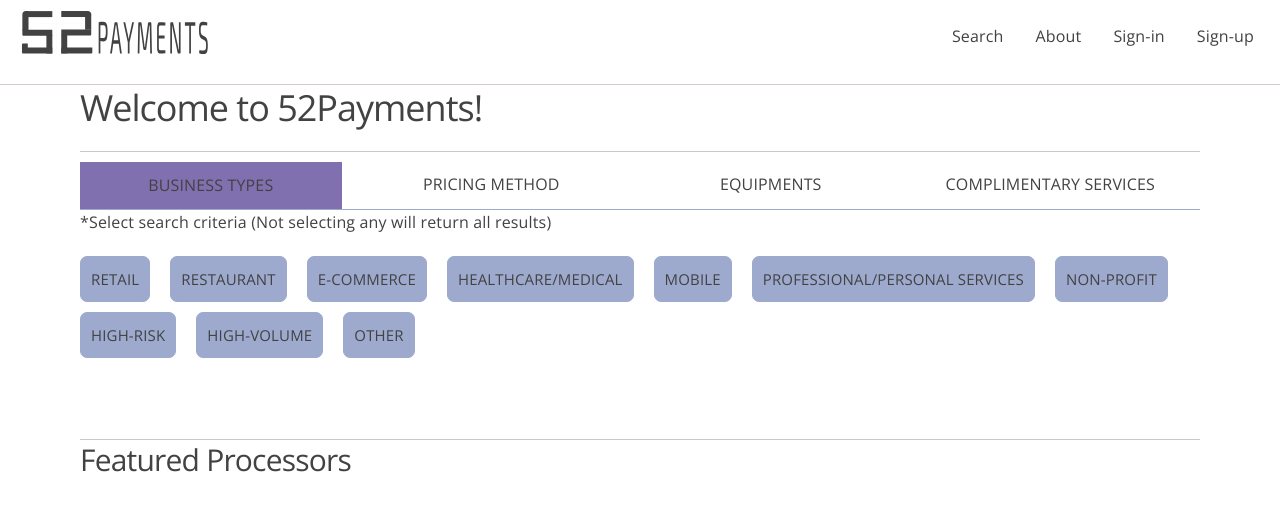
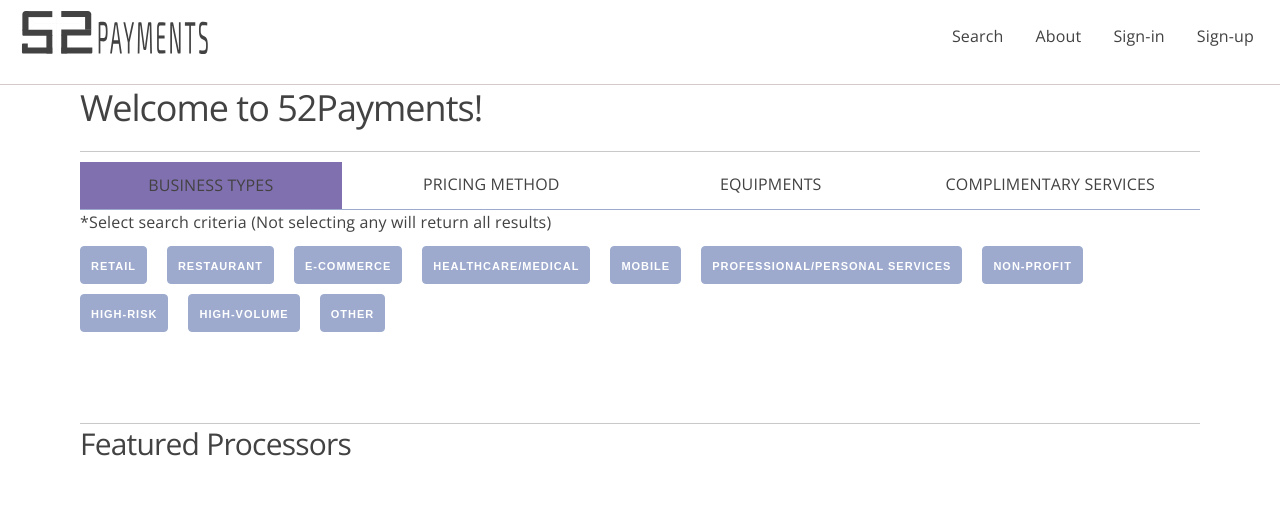
Before and after one commit to bosukh/52payments, a Flask app: page / in a window 1280 px wide. Shown: the top 511 px of the page. Run offline with Flask 2, Linux system fonts and the light colour scheme; data that the repository does not hold is empty; parts of the project's set-up code (start-up, migrations or seed data) failed here and were passed over; some libraries are stand-ins or nearby versions.

Commit message:
still doing css

```diff
--- a/app/static/css/base.css
+++ b/app/static/css/base.css
@@ -128,7 +128,6 @@ input {
   -ms-text-justify: distribute-all-lines;
   text-justify: distribute-all-lines;
 }
-
 #search-button {
   border-style:solid;
   border-width: 1px;
@@ -196,7 +195,6 @@ input {
   margin: 0; padding: 30px 0;
 
 }
-
 
 /*Comapny Profile*/
 #user_name {
@@ -267,15 +265,11 @@ input {
   float:left;
 }
 .item{
-  font-size: 15px;
   float: left;
-  padding: 10px;
   margin-right: 20px;
-  margin-top: 10px;
-  border-radius: 7px;
-  border-width: 1px;
+  padding-left: 10px;
+  padding-right: 10px;
   border-color: #9daace;
-  border-style: solid;
   background-color: #9daace;
 }
 .items-title-div{
--- a/app/static/js/search-box.js
+++ b/app/static/js/search-box.js
@@ -1,14 +1,15 @@
 var fill_items = function(list_, items, selected = 0){
   for (var i = 0; i < list_.length; i++){
-    var item = document.createElement('div');
+    var item = document.createElement('button');
     item.className = 'item';
     if (selected){
       item.className = 'item selected-item';
-      item.innerHTML = list_[i] + ' <span style="font-weight:bold;"><a class="items-title" onclick="javascript:deselect(this)">×</a></span>';
+      item.onclick = function(){deselect(this)};
     } else{
       item.setAttribute("id", list_[i]);
-      item.innerHTML = '<a class="items-title" onclick="javascript:select(this)">' + list_[i] + '</a>';
+      item.onclick = function(){select(this)};
     };
+    item.innerHTML = list_[i];
     items.appendChild(item);
   };
 };
@@ -18,14 +19,13 @@ var select = function(item){
   selected_item_list.push(current_type + ': '+ item.innerHTML);
   sessionStorage.setItem('selected_item_list', selected_item_list);
   fill_items([current_type + ': '+ item.innerHTML], selected_items, 1);
-  item.parentElement.remove();
+  item.remove();
   document.getElementById('chosen-title').style.opacity= 1;
   search_criteria.value = selected_item_list.join(',');
   toggle_clear_all_btn();
 }
 var deselect = function(item){
-  var item = item.parentElement.parentElement;
-  var selected_item_name = item.innerHTML.split('<span')[0].trim();
+  var selected_item_name = item.innerHTML.trim();
   var type = selected_item_name.split(': ')[0];
   var item_name = selected_item_name.split(': ')[1];
   pop(selected_item_list, selected_item_name);
@@ -49,7 +49,7 @@ var select_items_title = function(items_title){
   for (var i = 0; i < items_titles.length; i++){
     items_titles[i].className = 'items-title-div column';
   };
-  items_title.className = 'selected items-title-div column'
+  items_title.className = 'selected items-title-div column';
   var current_num = items.childNodes.length
   for (var i = 1; i < current_num; i++){
     items.childNodes[1].remove();
```
